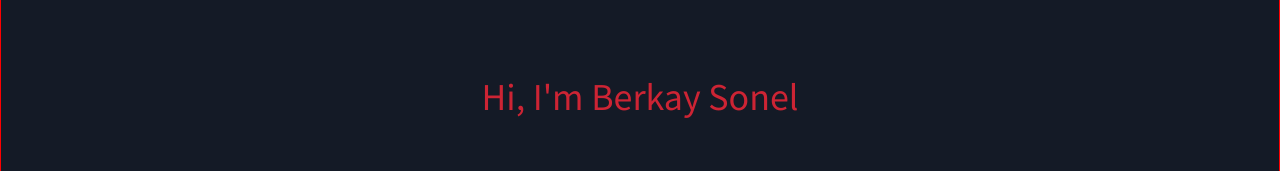
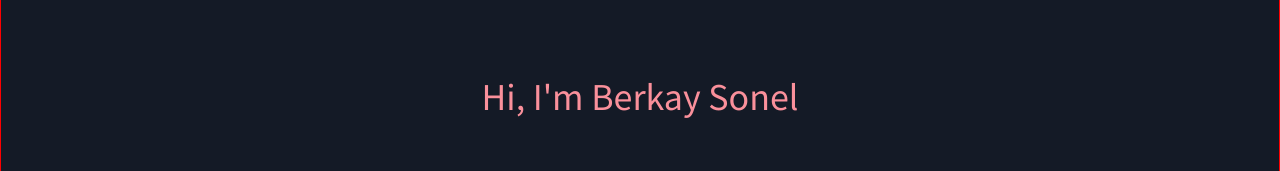
Before and after one commit to berkaysson/berkaysson-portfolio-site, a React (Create React App) app: page / in a window 1280 px wide. Shown: the part 152-323 px from the top of the page. Built offline with nearby package versions, Linux system fonts and the light colour scheme.

Commit message:
Fix contrast of theme

```diff
--- a/src/Styles/theme.js
+++ b/src/Styles/theme.js
@@ -5,7 +5,7 @@ const COLORS = {
   light: "#547C8C",
   lighter: "#8D9FA6",
   lightest: "#BEE5F2",
-  theme: "#CD2434",
+  theme: "#FA909B",
 };
 
 export const theme = {
```
